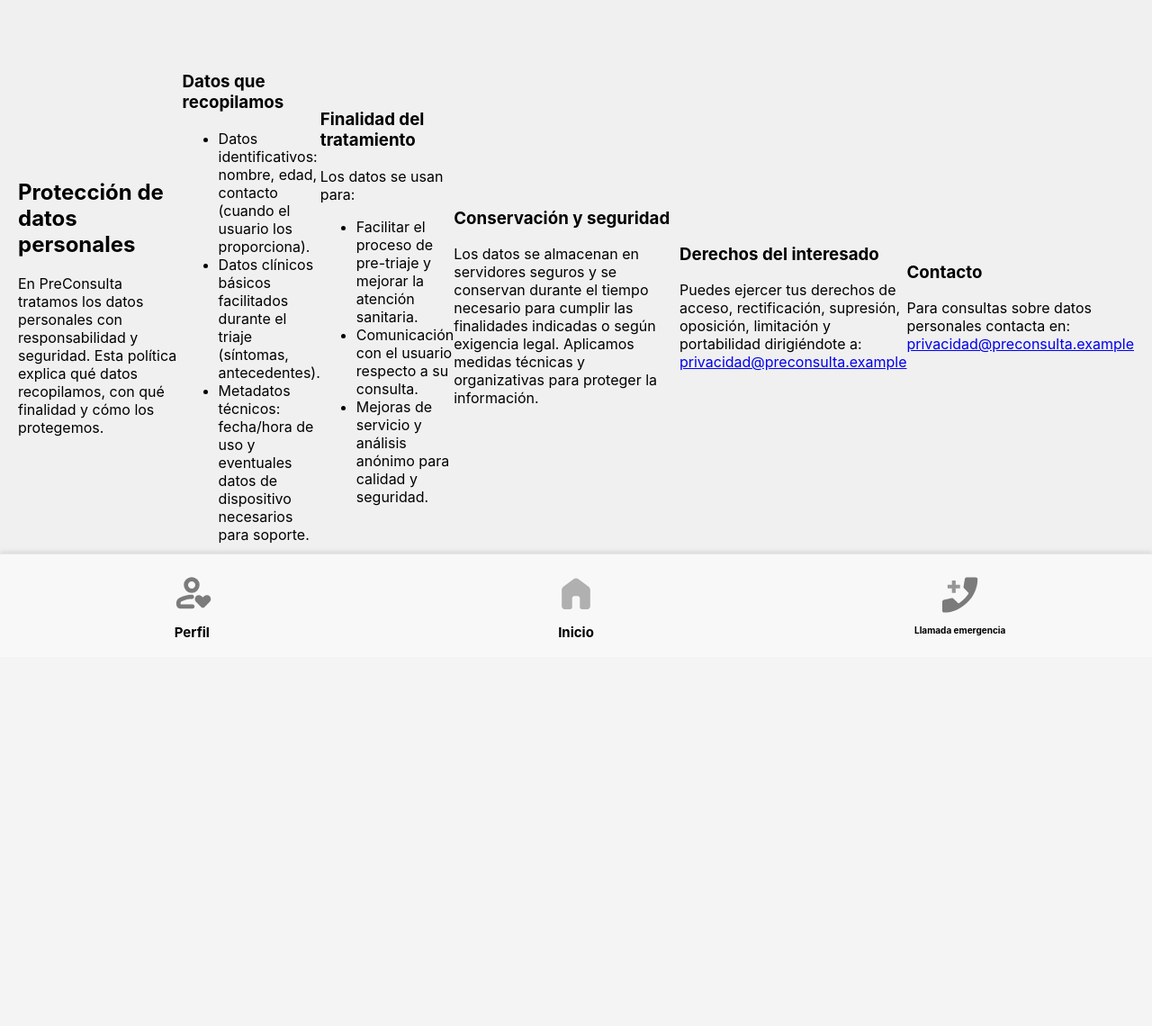
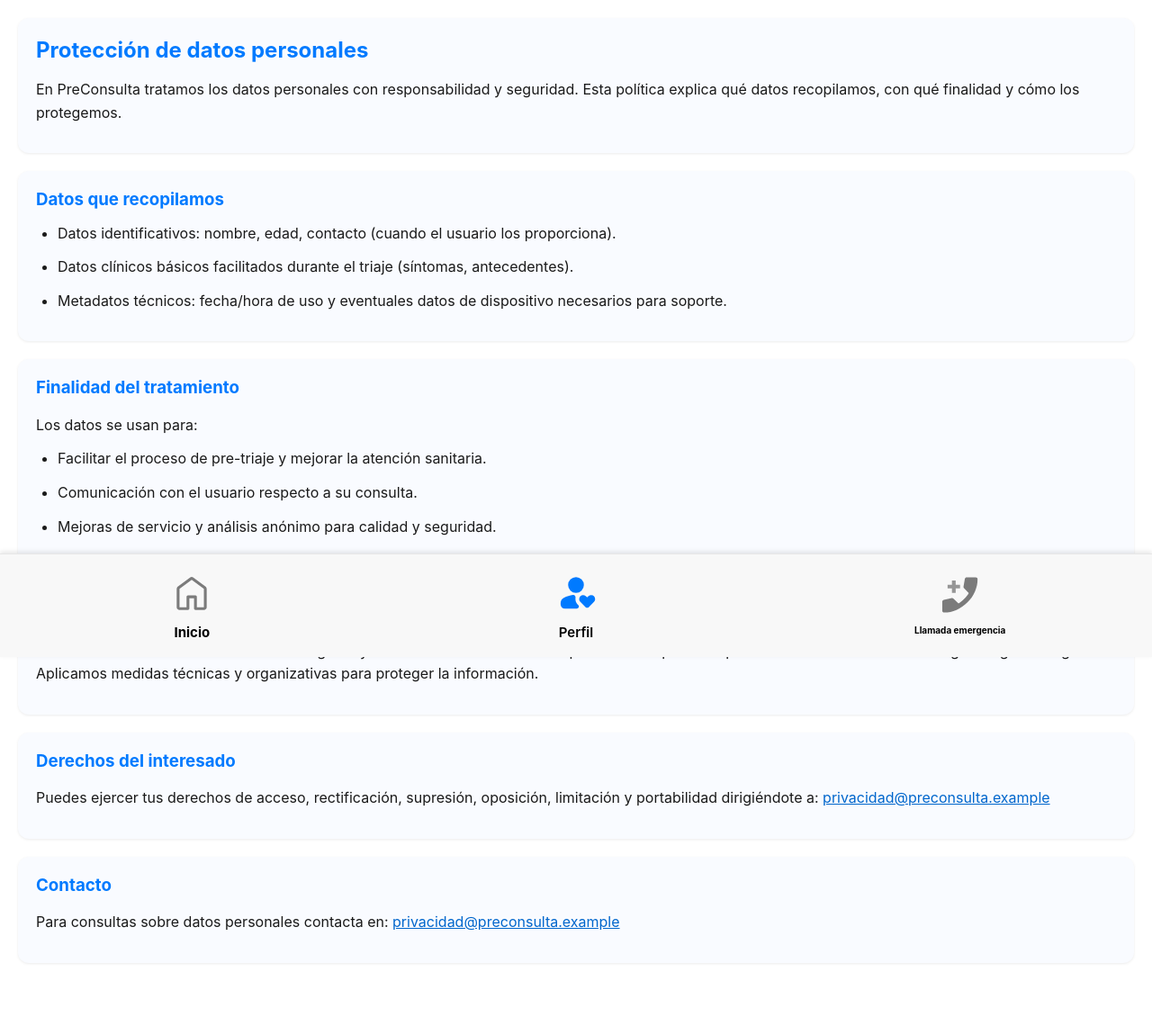
Before and after one commit to sergio-delolmo-riol/PreConsulta, a PHP site: page /privacidad.html in a window 1280 px wide. Shown: the part 70-1210 px from the top of the page at 90% size. Before the commit the page ends 778 px from the top, so only its background shows below. Run offline with PHP 8.4, Linux system fonts and the light colour scheme.

Commit message:
implementacion de las paginas completas para la accesibilidad

```diff
--- a/css/style.css
+++ b/css/style.css
@@ -1322,3 +1322,75 @@ body {
     text-align: center;
     margin: 0;
 }
+
+/* ===== ESTILOS ESPECÍFICOS PARA PÁGINAS INFORMATIVAS (AYUDA, CONDICIONES, PRIVACIDAD) ===== */
+/* Forzar layout vertical estricto: una columna, contenido apilado de arriba a abajo */
+.info-page {
+    display: flex;
+    flex-direction: column;
+    align-items: stretch;
+    width: 100%;
+    max-width: 100%;
+    padding: 20px;
+    box-sizing: border-box;
+    gap: 20px;
+}
+
+.info-page section {
+    display: block;
+    width: 100%;
+    background-color: #f9fbff;
+    border-radius: 12px;
+    padding: 20px;
+    box-sizing: border-box;
+    box-shadow: 0 1px 3px rgba(0,0,0,0.08);
+}
+
+.info-page h2,
+.info-page h3 {
+    color: #007aff;
+    margin: 0 0 12px 0;
+    font-weight: 700;
+    line-height: 1.3;
+}
+
+.info-page p,
+.info-page li,
+.info-page dd {
+    color: #1a1a1a;
+    font-size: 1rem;
+    line-height: 1.6;
+    margin-bottom: 12px;
+}
+
+.info-page ol,
+.info-page ul {
+    padding-left: 1.5rem;
+    margin: 0 0 12px 0;
+}
+
+.info-page dl {
+    margin: 0;
+}
+
+.info-page dl dt {
+    font-weight: 700;
+    margin-top: 12px;
+    color: #333;
+}
+
+.info-page dl dd {
+    margin: 4px 0 12px 0;
+}
+
+.info-page a {
+    color: #0066cc;
+    text-decoration: underline;
+}
+
+.info-page a:hover,
+.info-page a:focus {
+    color: #004499;
+    outline: 2px solid rgba(255, 213, 79, 0.95);
+    outline-offset: 2px;
+}
--- a/privacidad.html
+++ b/privacidad.html
@@ -12,7 +12,7 @@
         <h1>Política de privacidad</h1>
     </header>
 
-    <main id="main-content" role="main" class="profile-main">
+    <main id="main-content" role="main" class="info-page">
         <section aria-labelledby="privacy-intro">
             <h2 id="privacy-intro">Protección de datos personales</h2>
             <p>En PreConsulta tratamos los datos personales con responsabilidad y seguridad. Esta política explica qué datos recopilamos, con qué finalidad y cómo los protegemos.</p>
@@ -57,20 +57,20 @@
     <nav class="bottom-nav" role="navigation" aria-label="Menú principal">
         <ul>
             <li>
-                <a href="perfil.html" class="nav-button" aria-label="Volver al perfil">
-                    <img src="media/icons/person_heart_24dp_000000_FILL0_wght500_GRAD0_opsz24.svg" alt="Perfil" class="nav-icon">
+                <a href="index.html" aria-label="Ir a la página de inicio" class="nav-button">
+                    <img src="media/icons/home_24dp_000000_FILL0_wght400_GRAD0_opsz48.svg" alt="Icono de inicio" class="nav-icon">
+                    <span class="nav-text">Inicio</span>
+                </a>
+            </li>
+            <li>
+                <a href="perfil.html" aria-label="Ir a tu perfil de usuario" class="nav-button active">
+                    <img src="media/icons/person_heart_24dp_007AFF_FILL1_wght500_GRAD0_opsz24.svg" alt="Icono de perfil" class="nav-icon">
                     <span class="nav-text">Perfil</span>
                 </a>
             </li>
             <li>
-                <a href="index.html" class="nav-button" aria-label="Ir a inicio">
-                    <img src="media/icons/home_24dp_007AFF_FILL1_wght200_GRAD200_opsz24.svg" alt="Inicio" class="nav-icon">
-                    <span class="nav-text">Inicio</span>
-                </a>
-            </li>
-            <li>
-                <a href="tel:112" class="nav-button call-button" aria-label="Llamar a emergencias">
-                    <img src="media/icons/phone_enable_emergency_red.svg" alt="Llamada emergencia" class="nav-icon">
+                <a href="tel:112" aria-label="Llamar a emergencias" class="nav-button call-button">
+                    <img src="media/icons/phone_enable_emergency_red.svg" alt="Icono de teléfono" class="nav-icon">
                     <span class="nav-text">Llamada emergencia</span>
                 </a>
             </li>
```
Also changed, not shown: ayuda.html (+7 -7 lines), condiciones.html (+11 -11 lines).
